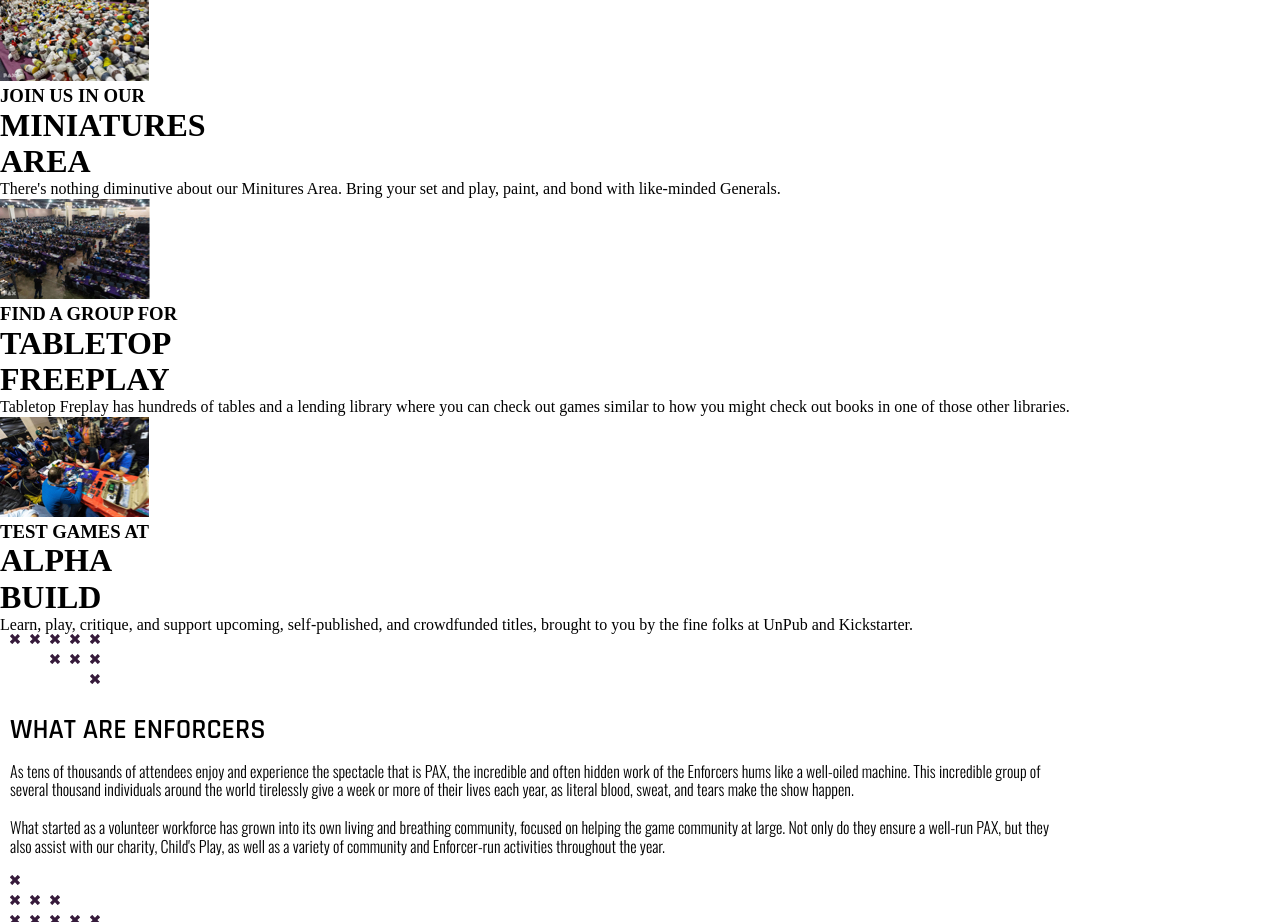
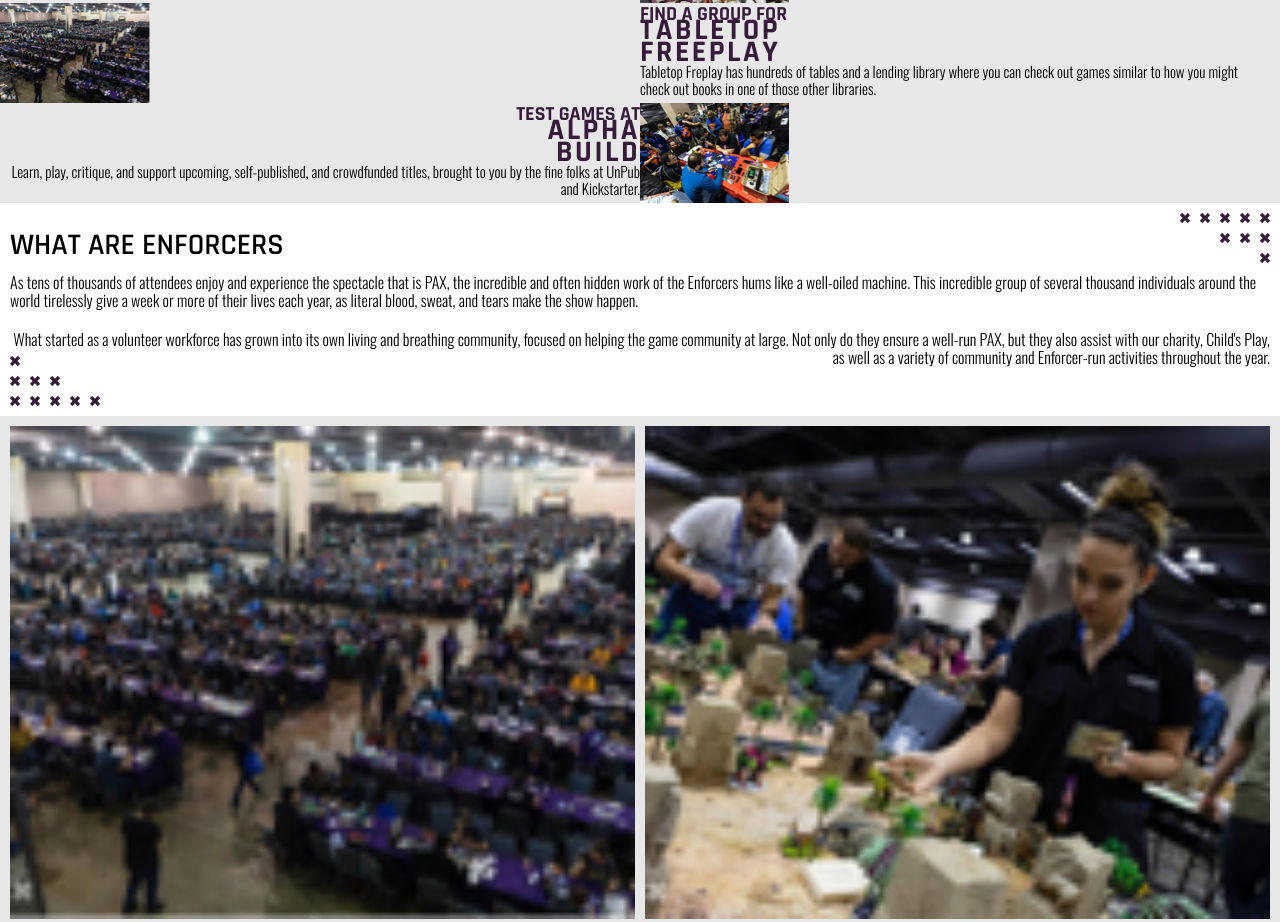
Before and after one commit to ThorneDancer/Final-Project, a plain HTML site: page Andrew-Web1/Dev/index.html in a window 1280 px wide. Shown: the part 1130-2052 px from the top of the page. Drawn offline with nearby package versions, Linux system fonts and the light colour scheme.

Commit message:
Working on Info
Everything finished for the most part, save for the grids on the Info section, which am about to get help on.

```diff
--- a/Andrew-Web1/Dev/index.html
+++ b/Andrew-Web1/Dev/index.html
@@ -10,12 +10,12 @@
     <link href="https://fonts.googleapis.com/css?family=Orbitron:400,500,700|Oswald:300,400,500|Rajdhani:300,400,500,600,700&display=swap" rel="stylesheet">
     <!-- css -->
     <link rel="stylesheet" href="css/styles.css">
-    <title>Template Project</title>
+    <title>Final Project</title>
 </head>
 <body>
     <header>
         <article>
-            <h>UNPLUGGED</h>
+            <h1>UNPLUGGED</h1>
         </article>
         <nav>
             <i class="fas fa-bars"></i>
@@ -70,36 +70,36 @@
         </section>
     </section>
 
-    <section>
-        <article>
+    <section id="info">
+        <article class="grid-left">
             <img src="img/info/omegathon.jpg" alt="Omegathon">
-            <div>
+            <div class="text">
                 <h3>HOME OF THE</h3>
                 <h1>OMEGATHON</h1>
                 <p>A mega-tournament spanning the entire length of PAX, features games of all platforms and genres. We start with 20 Omeganauts and eliminate players each round until the last 2 compete in the Final Round.</p>
             </div>
         </article>
-        <article>
+        <article class="grid-right">
             <img src="img/info/miniatures.jpg" alt="Miniatures Area">
-            <div>
+            <div class="text">
                 <h3>JOIN US IN OUR</h3>
                 <h1>MINIATURES</h1>
                 <h1>AREA</h1>
                 <p>There's nothing diminutive about our Minitures Area. Bring your set and play, paint, and bond with like-minded Generals.</p>
             </div>
         </article>
-        <article>
+        <article class="grid-left">
             <img src="img/info/freeplay.jpg" alt="Tabletop Freeplay">
-            <div>
+            <div class="text">
                 <h3>FIND A GROUP FOR</h3>
                 <h1>TABLETOP</h1>
                 <h1>FREEPLAY</h1>
                 <p>Tabletop Freplay has hundreds of tables and a lending library where you can check out games similar to how you might check out books in one of those other libraries.</p>
             </div>
         </article>
-        <article>
+        <article class="grid-right">
             <img src="img/info/alpha.jpg" alt="Alpha Build">
-            <div>
+            <div class="text">
                 <h3>TEST GAMES AT</h3>
                 <h1>ALPHA</h1>
                 <h1>BUILD</h1>
@@ -108,19 +108,45 @@
         </article>
     </section>
 
-    <section class="full-grid" id="enforcers">
+    <section class="full-grid">
         <section class="full-grid-item">
-            <div id="right-flavor"></div>
-            <h1>WHAT ARE ENFORCERS</h1>
-            <p>As tens of thousands of attendees enjoy and experience the spectacle that is PAX, the incredible and often hidden work of the Enforcers hums like a well-oiled machine. This incredible group of several thousand individuals around the world tirelessly give a week or more of their lives each year, as literal blood, sweat, and tears make the show happen.</p>
+            <div id="flavor-flex">
+                <!-- <div id="right-flavor"></div> -->
+                <img src="img/symbols/right-flavor.svg" alt="Right X">
+            </div>
+            <article id="enforcers">
+                <h1>WHAT ARE ENFORCERS</h1>
+                <p>As tens of thousands of attendees enjoy and experience the spectacle that is PAX, the incredible and often hidden work of the Enforcers hums like a well-oiled machine. This incredible group of several thousand individuals around the world tirelessly give a week or more of their lives each year, as literal blood, sweat, and tears make the show happen.</p>
+            </article>
             <p id="p2">What started as a volunteer workforce has grown into its own living and breathing community, focused on helping the game community at large. Not only do they ensure a well-run PAX, but they also assist with our charity, Child's Play, as well as a variety of community and Enforcer-run activities throughout the year.</p>
             <div id="left-flavor"></div>
         </section>
     </section>
 
     <section id="gallery">
-        <h1>VIEW MORE</h1>
-    </section>
+        <div id="img-1">
+            <img src="img/gallery/gallery-1.jpg" alt="Gallery 1" class="gallery-image">
+        </div>
+        <div id="img-2">
+            <img src="img/gallery/gallery-2.jpg" alt="Gallery 2" class="gallery-image">
+        </div>
+        <div id="img-3">
+            <img src="img/gallery/gallery-3.jpg" alt="Gallery 3" class="gallery-image">
+        </div>
+        <div id="img-4">
+            <img src="img/gallery/gallery-4.jpg" alt="Gallery 4" class="gallery-image">
+        </div>
+        <div id="img-5">
+            <img src="img/gallery/gallery-5.jpg" alt="Gallery 5" class="gallery-image">
+        </div>
+        <div id="img-6">
+            <img src="img/gallery/gallery-6.jpg" alt="Gallery 6" class="gallery-image">
+        </div>
+        </section>
+
+        <nav id="gallery-nav">
+            <a href="#" id="view">VIEW MORE</a>
+        </nav>
 
     <footer>
         <div>
--- a/Andrew-Web1/Dev/scss/sections/_enforcers.scss
+++ b/Andrew-Web1/Dev/scss/sections/_enforcers.scss
@@ -2,14 +2,12 @@
         Enforcers css
 ================================ */
 #enforcers{
-    display: grid;
-    grid-template-columns: 10px 83% auto;
 
     h1{
         font-family: 'Rajdhani', sans-serif;
-        font-size: rem-calc(28);
+        font-size: rem-calc(30);
         font-weight: 600;
-        margin: 30px 0 15px;
+        margin: 30px 0 10px;
     }
 
     p{
@@ -20,14 +18,23 @@
     }
 }
 
-#right-flavor{
-    background-image: url("../img/symbols/right-flavor.svg");
-    height: 50px;
-    background-repeat: no-repeat;
+#flavor-flex{
+    display: flex;
+    justify-content: flex-end;
+    margin: 10px 0 -65px;
 }
 
 #left-flavor{
     background-image: url("../img/symbols/left-flavor.svg");
     height: 50px;
     background-repeat: no-repeat;
+    margin: -30px 0 10px;
 }
+
+#p2{
+    font-family: 'Oswald', sans-serif;
+    font-size: rem-calc(16);
+    font-weight: 300;
+    margin-bottom: 20px;
+    text-align: right;
+}
--- a/Andrew-Web1/Dev/scss/sections/_gallery.scss
+++ b/Andrew-Web1/Dev/scss/sections/_gallery.scss
@@ -1,3 +1,77 @@
 /* ================================
         Gallery css
 ================================ */
+
+#gallery{
+    background-color: $lightGrey;
+    padding: 10px;
+    display: grid;
+    grid-template-columns: repeat(2, 1fr);
+    grid-template-rows: repeat(4, 1fr);
+    grid-gap: 10px;
+
+    .gallery-image{
+    width: 100%;
+    height: 100%;
+    object-fit: cover;
+    display: block;
+  }
+
+  #img-1{
+      grid-column-start: 1;
+      grid-column-end: 2;
+      grid-row-start: 1;
+      grid-row-end: 2;
+  }
+
+  #img-2{
+      grid-column-start: 2;
+      grid-column-end: 3;
+      grid-row-start: 1;
+      grid-row-end: 2;
+  }
+
+  #img-3{
+      grid-column-start: 1;
+      grid-column-end: 2;
+      grid-row-start: 2;
+      grid-row-end: 3;
+  }
+
+  #img-4{
+      grid-column-start: 2;
+      grid-column-end: 3;
+      grid-row-start: 2;
+      grid-row-end: 3;
+  }
+
+  #img-5{
+      grid-column-start: 1;
+      grid-column-end: 2;
+      grid-row-start: 3;
+      grid-row-end: 4;
+  }
+
+  #img-6{
+      grid-column-start: 2;
+      grid-column-end: 3;
+      grid-row-start: 3;
+      grid-row-end: 5;
+  }
+}
+
+#gallery-nav{
+    display: flex;
+    align-items: center;
+    margin: -110px 0 63px 25px;
+
+    #view{
+        color: $black;
+        font-family: 'Orbitron', sans-serif;
+        font-size: rem-calc(15);
+        font-weight: 700;
+        background-color: $white;
+        padding: 15px 20px;
+        border-radius: 22px;
+    }
+}
--- a/Andrew-Web1/Dev/scss/sections/_info.scss
+++ b/Andrew-Web1/Dev/scss/sections/_info.scss
@@ -1,3 +1,59 @@
 /* ================================
         Info css
 ================================ */
+.grid-left{
+    display: grid;
+    grid-template-columns: 50% auto 10px;
+    grid-template-areas: "block text .";
+
+    img{
+        grid-area: block;
+        height: 100px;
+    }
+
+    .text{
+        grid-area: text;
+    }
+}
+
+.grid-right{
+    display: grid;
+    grid-template-columns: 10px auto 50%;
+    grid-template-areas: ". text block";
+
+    img{
+        grid-area: block;
+        height: 100px;
+    }
+
+    .text{
+        grid-area: text;
+        text-align: right;
+    }
+}
+
+#info{
+    font-family: 'Rajdhani', sans-serif;
+    color: $darkPurple;
+    background-color: $lightGrey;
+
+    h3{
+        font-size: rem-calc(20);
+        font-weight: 700;
+        margin-bottom: -7px;
+    }
+
+    h1{
+        font-size: rem-calc(30);
+        font-weight: 700;
+        line-height: rem-calc(22);
+        letter-spacing: 2.5px;
+    }
+
+    p{
+        font-family: 'Oswald', sans-serif;
+        color: $black;
+        font-size: rem-calc(15);
+        font-weight: 300;
+    }
+}
```
Also changed, not shown: Andrew-Web1/Dev/css/styles.css, 2 other files.
